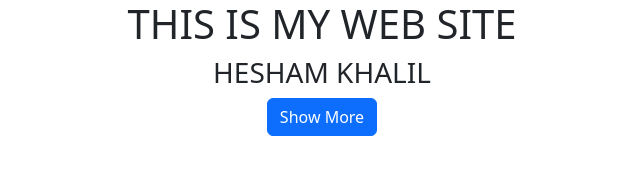
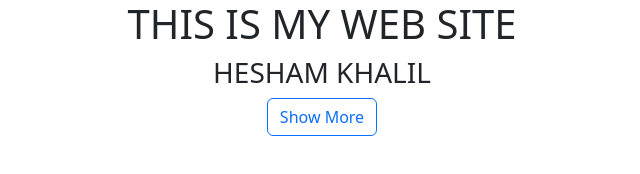
Before and after one commit to HeshamM-088/mySite, a plain HTML site: page index.html in a window 1280 px wide. Shown: the whole page, without its empty margins (318-958 px from the left). Drawn offline with Linux system fonts and the light colour scheme.

Commit message:
change btn color

```diff
--- a/index.html
+++ b/index.html
@@ -12,7 +12,7 @@
     <div class="container text-center">
       <h1>THIS IS MY WEB SITE</h1>
       <h3>HESHAM KHALIL</h3>
-      <button class="btn btn-primary">Show More</button>
+      <button class="btn btn-outline-primary">Show More</button>
     </div>
 
     <script src="js/bootstrap.bundle.min.js"></script>
```
